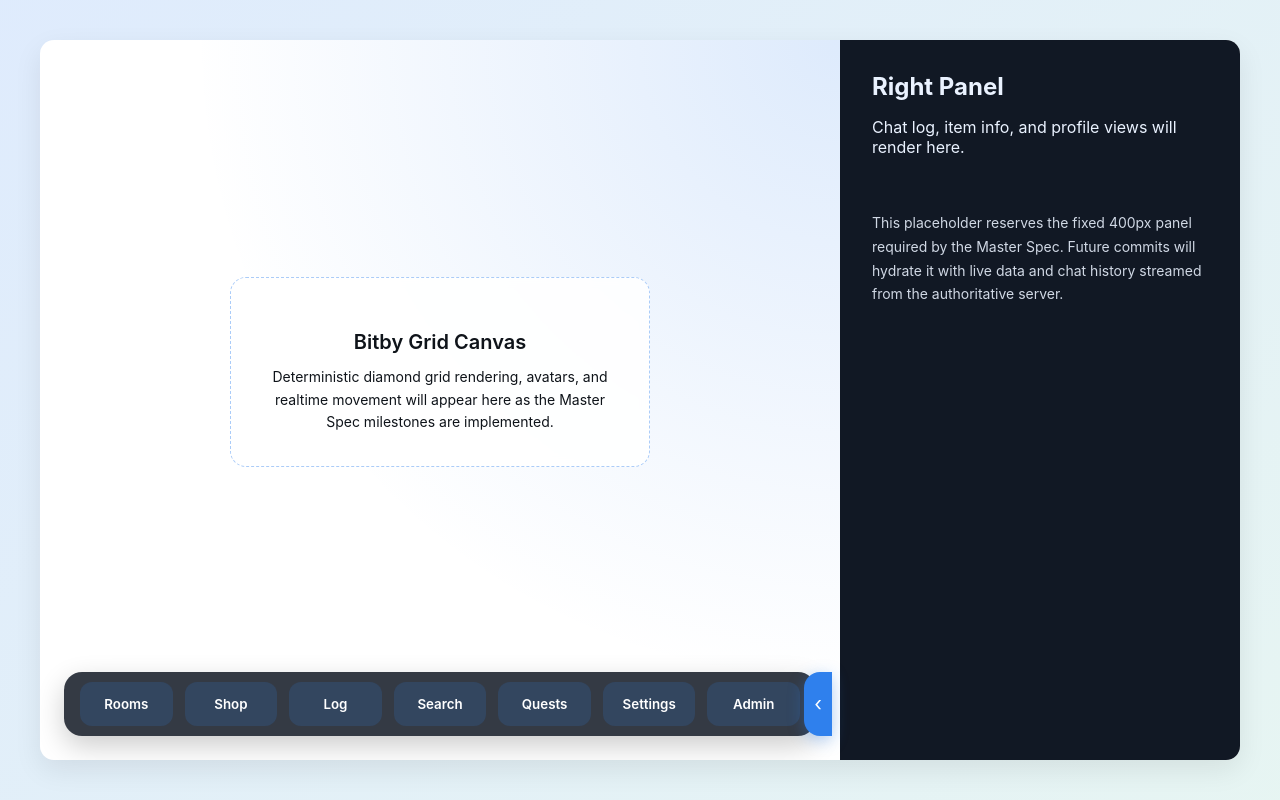
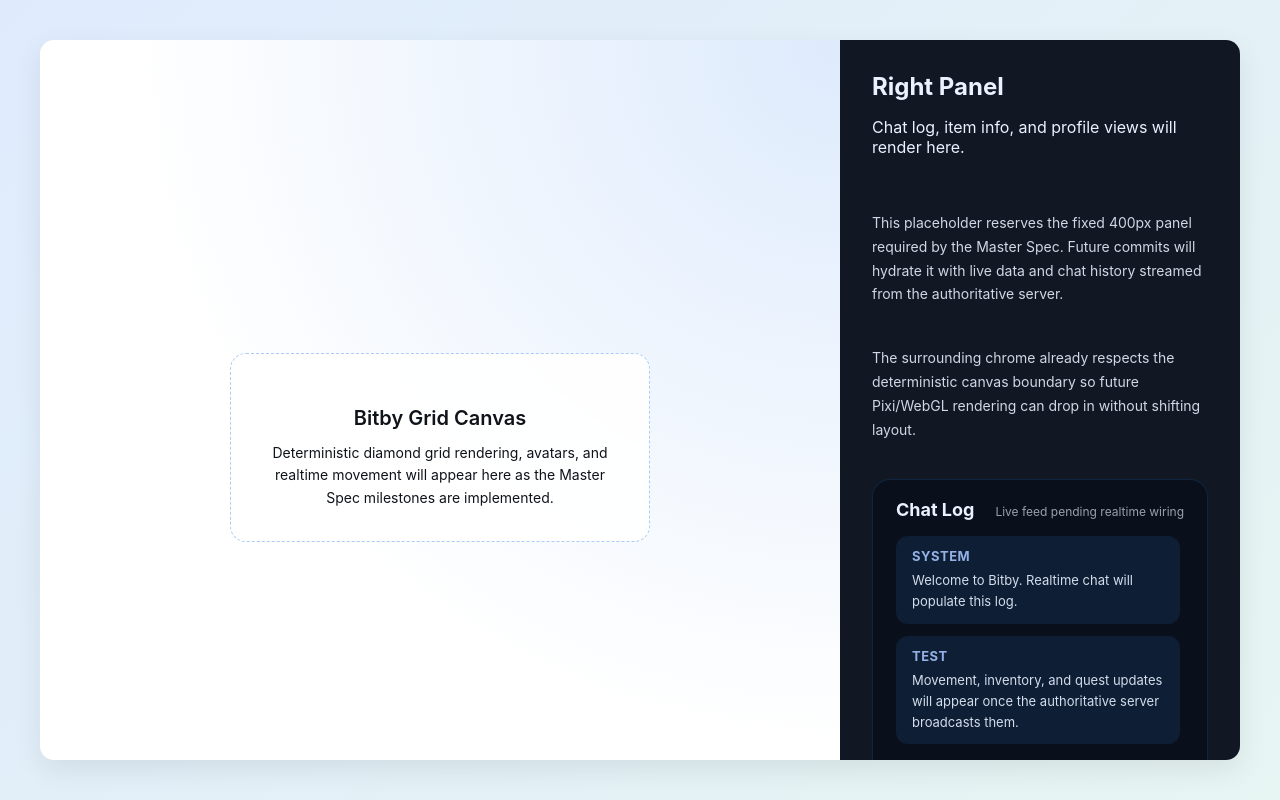
Before and after one commit to nobewayo/projbb, a React (Vite) app in the folder packages/client/: page / in a window 1280 px wide. Built offline with nearby package versions, Linux system fonts and the light colour scheme.

Commit message:
feat: improve client layout and add windows launcher

```diff
--- a/packages/client/src/App.tsx
+++ b/packages/client/src/App.tsx
@@ -1,6 +1,24 @@
+import { useMemo, useState } from 'react';
 import './styles.css';
 
+const dockButtons = [
+  'Rooms',
+  'Shop',
+  'Log',
+  'Search',
+  'Quests',
+  'Settings',
+  'Admin',
+];
+
 const App = (): JSX.Element => {
+  const [isDockCollapsed, setIsDockCollapsed] = useState(false);
+
+  const dockTabLabel = useMemo(
+    () => (isDockCollapsed ? 'Expand primary dock' : 'Collapse primary dock'),
+    [isDockCollapsed],
+  );
+
   return (
     <div className="stage">
       <main className="canvas-area" aria-label="Bitby room canvas placeholder">
@@ -11,21 +29,31 @@ const App = (): JSX.Element => {
             Master Spec milestones are implemented.
           </p>
         </div>
-        <nav className="dock" aria-label="Primary actions">
-          <button type="button">Rooms</button>
-          <button type="button">Shop</button>
-          <button type="button">Log</button>
-          <button type="button">Search</button>
-          <button type="button">Quests</button>
-          <button type="button">Settings</button>
-          <button type="button">Admin</button>
+        <nav
+          id="primary-dock"
+          className={isDockCollapsed ? 'dock dock--collapsed' : 'dock'}
+          aria-label="Primary actions"
+          aria-hidden={isDockCollapsed}
+        >
+          {dockButtons.map((label) => (
+            <button key={label} type="button">
+              {label}
+            </button>
+          ))}
         </nav>
-        <button type="button" className="dock-tab" aria-label="Toggle dock">
-          ‹
+        <button
+          type="button"
+          className="dock-tab"
+          aria-label={dockTabLabel}
+          aria-controls="primary-dock"
+          aria-expanded={!isDockCollapsed}
+          onClick={() => setIsDockCollapsed((prev) => !prev)}
+        >
+          {isDockCollapsed ? '›' : '‹'}
         </button>
       </main>
       <aside className="right-panel" aria-label="Right panel placeholder">
-        <header>
+        <header className="right-panel__header">
           <h1>Right Panel</h1>
           <p>Chat log, item info, and profile views will render here.</p>
         </header>
@@ -34,6 +62,26 @@ const App = (): JSX.Element => {
             This placeholder reserves the fixed 400px panel required by the Master Spec. Future commits will
             hydrate it with live data and chat history streamed from the authoritative server.
           </p>
+          <p>
+            The surrounding chrome already respects the deterministic canvas boundary so future Pixi/WebGL
+            rendering can drop in without shifting layout.
+          </p>
+        </section>
+        <section className="chat-log" aria-label="Chat log placeholder">
+          <header className="chat-log__header">
+            <h2>Chat Log</h2>
+            <span className="chat-log__status">Live feed pending realtime wiring</span>
+          </header>
+          <div className="chat-log__messages">
+            <article>
+              <h3>system</h3>
+              <p>Welcome to Bitby. Realtime chat will populate this log.</p>
+            </article>
+            <article>
+              <h3>test</h3>
+              <p>Movement, inventory, and quest updates will appear once the authoritative server broadcasts them.</p>
+            </article>
+          </div>
         </section>
       </aside>
     </div>
--- a/packages/client/src/styles.css
+++ b/packages/client/src/styles.css
@@ -70,6 +70,10 @@ body {
   gap: 24px;
 }
 
+.right-panel__header {
+  flex-shrink: 0;
+}
+
 .right-panel h1 {
   margin: 0 0 8px;
   font-size: 24px;
@@ -79,6 +83,10 @@ body {
   font-size: 14px;
   line-height: 1.7;
   color: rgba(234, 242, 255, 0.88);
+  flex: 1 1 auto;
+  display: flex;
+  flex-direction: column;
+  gap: 12px;
 }
 
 .dock {
@@ -95,6 +103,8 @@ body {
   border-radius: 18px;
   box-shadow: 0 10px 28px rgba(0, 0, 0, 0.2);
   backdrop-filter: blur(6px);
+  transition: transform 220ms ease;
+  will-change: transform;
 }
 
 .dock button {
@@ -107,7 +117,7 @@ body {
   color: #ffffff;
   font-weight: 600;
   cursor: pointer;
-  transition: background 150ms ease;
+  transition: background 150ms ease, opacity 220ms ease;
 }
 
 .dock button:hover,
@@ -119,6 +129,15 @@ body {
 
 .dock button:focus-visible {
   outline: 2px solid #2f80ed;
+}
+
+.dock--collapsed {
+  transform: translateX(-100%);
+  pointer-events: none;
+}
+
+.dock--collapsed button {
+  opacity: 0;
 }
 
 .dock-tab {
@@ -139,6 +158,72 @@ body {
   box-shadow: 0 4px 16px rgba(47, 128, 237, 0.35);
 }
 
+.dock-tab:focus-visible {
+  outline: 2px solid #f2f8ff;
+  outline-offset: 3px;
+}
+
+.chat-log {
+  margin-top: auto;
+  background: rgba(10, 16, 26, 0.86);
+  border-radius: 18px;
+  padding: 20px 24px;
+  display: flex;
+  flex-direction: column;
+  gap: 16px;
+  height: 400px;
+  min-height: 400px;
+  max-height: 400px;
+  box-shadow: inset 0 0 0 1px rgba(47, 128, 237, 0.18);
+}
+
+.chat-log__header {
+  display: flex;
+  align-items: baseline;
+  justify-content: space-between;
+  gap: 12px;
+}
+
+.chat-log__header h2 {
+  margin: 0;
+  font-size: 18px;
+}
+
+.chat-log__status {
+  font-size: 12px;
+  color: rgba(234, 242, 255, 0.64);
+}
+
+.chat-log__messages {
+  flex: 1 1 auto;
+  overflow-y: auto;
+  display: flex;
+  flex-direction: column;
+  gap: 12px;
+  padding-right: 4px;
+}
+
+.chat-log__messages article {
+  background: rgba(47, 128, 237, 0.12);
+  border-radius: 12px;
+  padding: 12px 16px;
+}
+
+.chat-log__messages h3 {
+  margin: 0 0 6px;
+  font-size: 13px;
+  text-transform: uppercase;
+  letter-spacing: 0.04em;
+  color: rgba(166, 198, 255, 0.88);
+}
+
+.chat-log__messages p {
+  margin: 0;
+  font-size: 13px;
+  line-height: 1.6;
+  color: rgba(234, 242, 255, 0.9);
+}
+
 a {
   color: inherit;
 }
```
Also changed, not shown: 2 other files (tests, documents, lock files or other folders).
